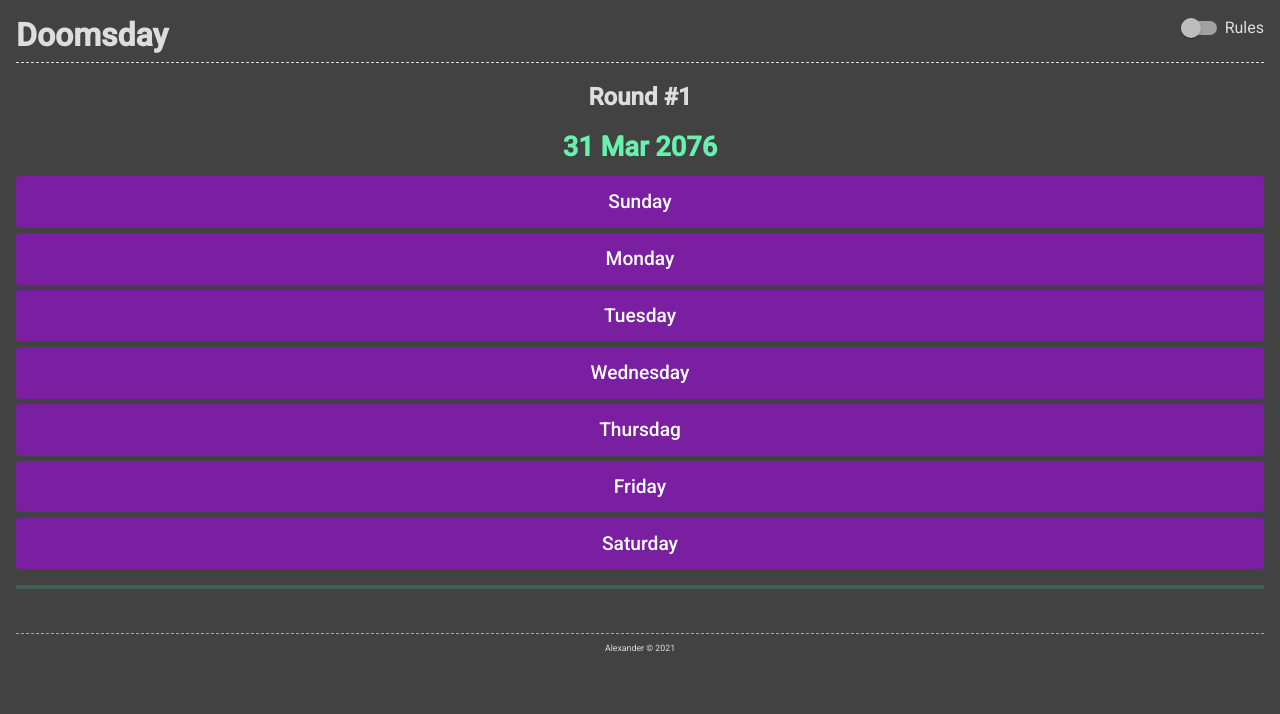
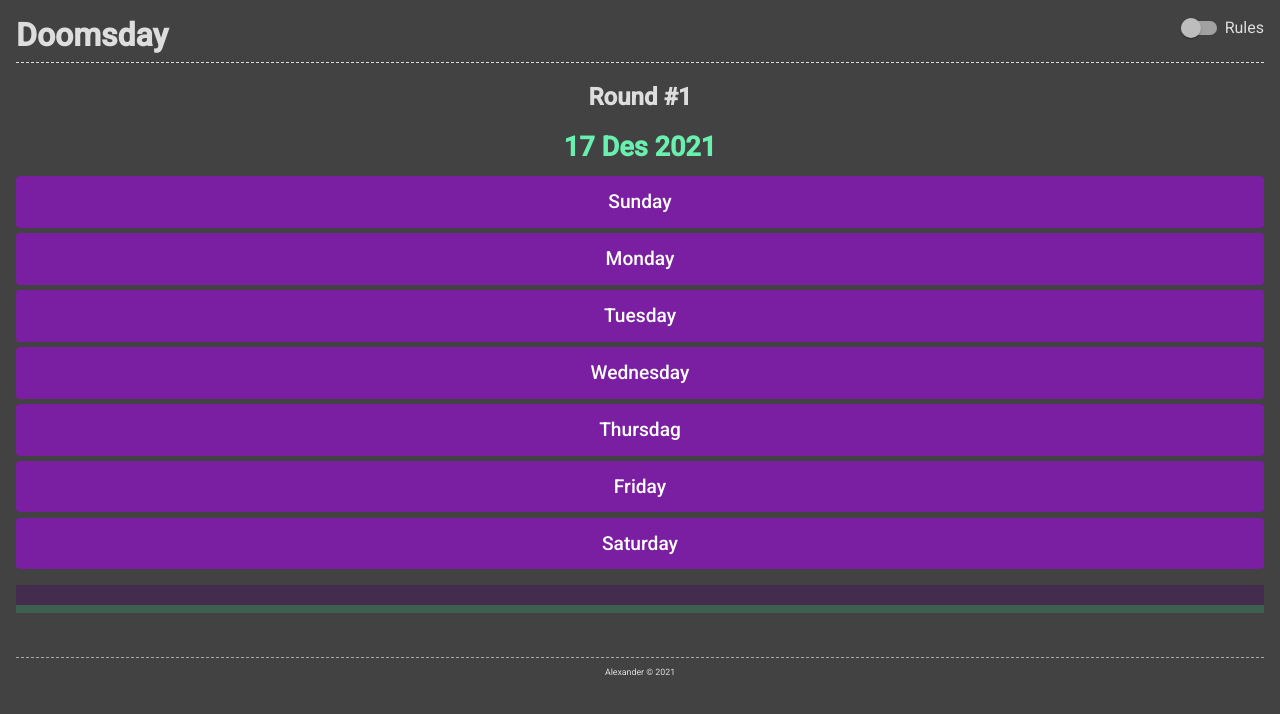
Before and after one commit to alkemann/doomsday, an Angular app: page / in a window 1280 px wide. Both pictures are taken after a click on the button "arrow_forward_ios". Shown: the top 714 px of the page. Built offline with nearby package versions, Linux system fonts and the light colour scheme.

Commit message:
Progress and score bar

```diff
--- a/src/app/game/game.component.html
+++ b/src/app/game/game.component.html
@@ -7,6 +7,7 @@
     <game-round
         *ngSwitchCase="States.ROUND"
         [round]="round"
+        [score]="score"
         [config]="config"
         [gameTimePassed]="timer"
         (roundComplete)="guessWasMade($event)"
--- a/src/app/game/game.component.ts
+++ b/src/app/game/game.component.ts
@@ -11,9 +11,9 @@ import { States } from '../states';
 export class GameComponent implements OnInit {
 
   public config: Config = {
-    startYear: 1900,
-    endYear: 2100,
-    count: 5,
+    startYear: 2021,
+    endYear: 2021,
+    count: 3,
     timer: false,
     maxTime: 60
   }
@@ -23,6 +23,7 @@ export class GameComponent implements OnInit {
   public state : States = States.SETUP;
   public round : Round | null;
   public timer: number = 40;
+  public score: number = 0;
 
   rounds : Round[];
   roundIndex : number = 0;
@@ -42,6 +43,7 @@ export class GameComponent implements OnInit {
   }
 
   configUpdated(): void {
+    this.score = 0;
     this.roundIndex = 0;
     this.rounds = [];
     const dates = this.randomDates(this.config.count);
@@ -64,6 +66,9 @@ export class GameComponent implements OnInit {
   guessWasMade(round: Round) {
     if (this.config.timer) {
       this.timer += round.timed;
+    }
+    if (round.guess == round.correct) {
+      this.score ++ ;
     }
     this.state = States.JUDGE;
     // this.nextRound();
--- a/src/app/game/result/result.component.html
+++ b/src/app/game/result/result.component.html
@@ -27,7 +27,7 @@
 
         <ng-container matColumnDef="guess">
             <th mat-header-cell *matHeaderCellDef> guess </th>
-            <td mat-cell *matCellDef="let element"> {{element.correct ? "Y ":"N     "}} {{element.guess}} </td>
+            <td mat-cell *matCellDef="let element" class="{{element.correct ? 'correct':'wrong'}}"> {{element.guess}} </td>
         </ng-container>
 
         <ng-container matColumnDef="date">
--- a/src/app/game/result/result.component.scss
+++ b/src/app/game/result/result.component.scss
@@ -45,3 +45,10 @@ table.scoreboard {
         padding: 0 0.2em 0 1em;
     }
 }
+.correct {
+    color:#69f0ae;
+}
+.wrong {
+    color: lightsalmon;
+    font-weight: bold;
+}
--- a/src/app/game/round/round.component.html
+++ b/src/app/game/round/round.component.html
@@ -34,7 +34,8 @@
     <div class="meta">
         <span class="round-time" *ngIf="config.timer" [innerText]="roundTime"></span>
         <span class="game-time" *ngIf="config.timer"  [innerText]="gameTime"></span>
-        <mat-progress-bar color="accent" mode="determinate" [value]="progress"></mat-progress-bar>
+        <mat-progress-bar class="progress" color="primary" mode="determinate" [value]="progress"></mat-progress-bar>
+        <mat-progress-bar class=score color="accent" mode="determinate" [value]="scored"></mat-progress-bar>
     </div>
 
 </div>
--- a/src/app/game/round/round.component.scss
+++ b/src/app/game/round/round.component.scss
@@ -32,3 +32,10 @@
         margin: 1em 0;
     }
 }
+
+.mat-progress-bar.progress {
+    height: 20px;
+}
+.mat-progress-bar.score {
+    height: 8px;
+}
--- a/src/app/game/round/round.component.ts
+++ b/src/app/game/round/round.component.ts
@@ -12,12 +12,15 @@ export class RoundComponent implements OnInit {
   @Input() round : Round | null;
   @Input() config : Config;
   @Input() gameTimePassed : number;
+  @Input() score: number;
 
   @Output() roundComplete: EventEmitter<any> = new EventEmitter();
 
   private currentRoundTime : number = 0;
   private progressPercent : number = 0;
   private guessed : boolean = false;
+
+  public scored : number;
 
   constructor() { }
 
@@ -36,6 +39,7 @@ export class RoundComponent implements OnInit {
       this.guessed = false;
       this.progressPercent = Math.round( 100 * this.round.roundNumber / this.round.maxRounds);
       this.currentRoundTime = 0;
+      this.scored = Math.round( 100 * this.score / this.config.count );
     }
   }
 
```
